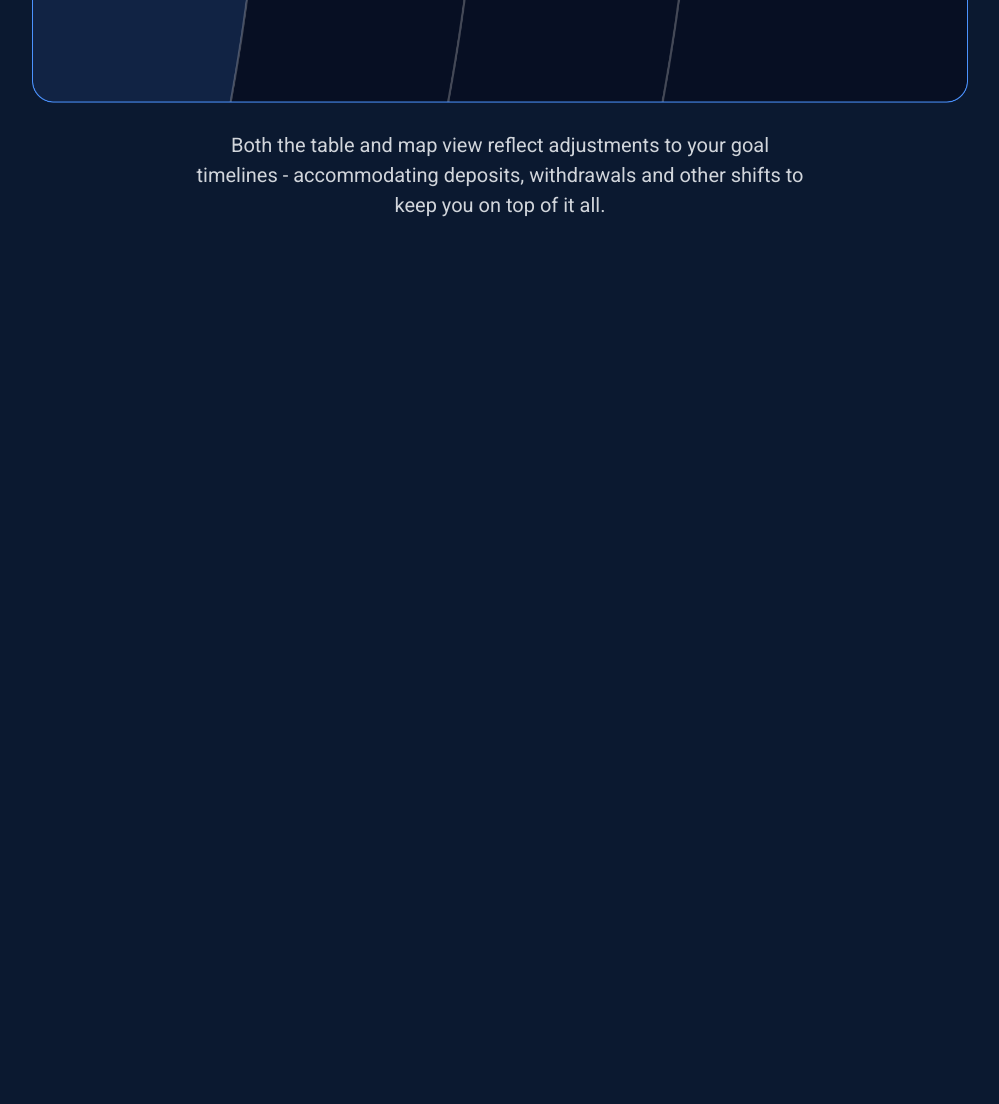
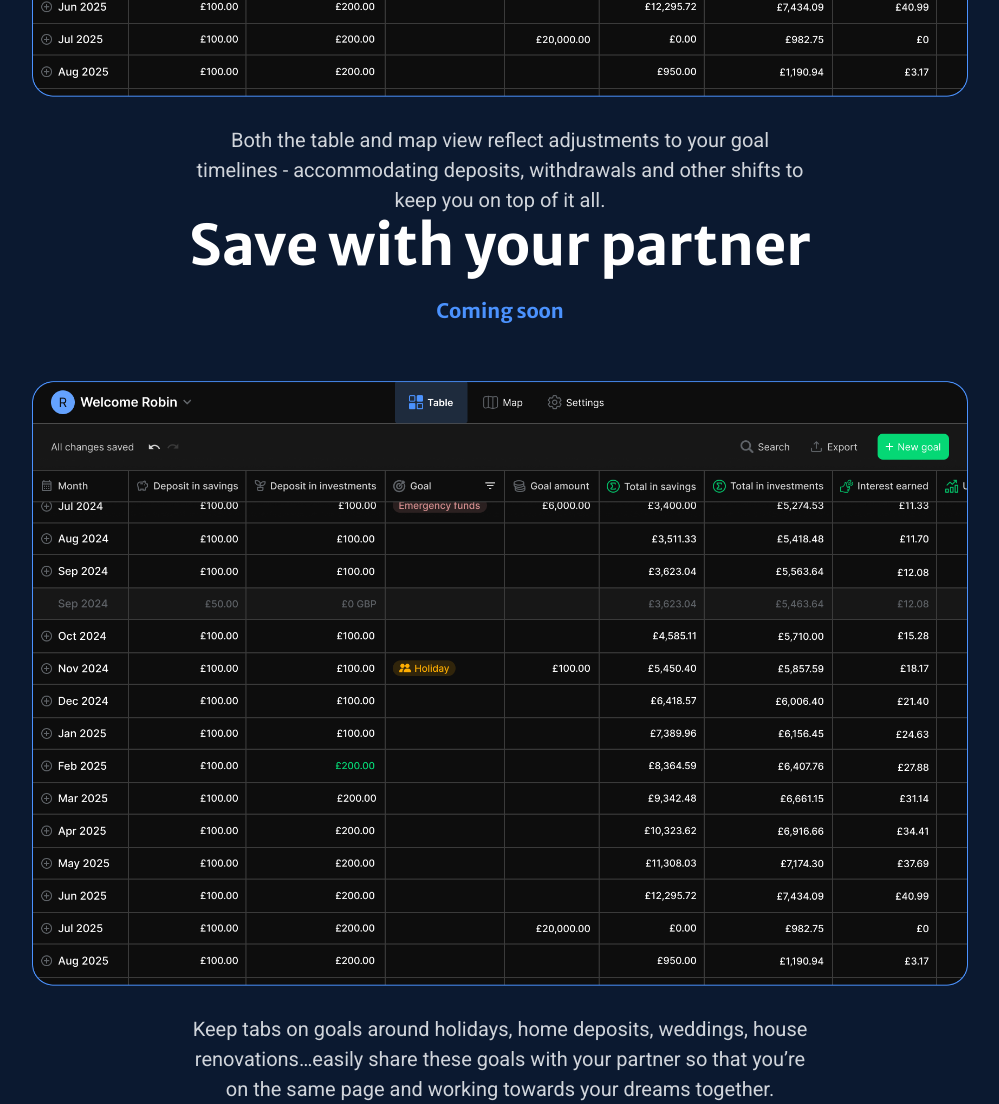
Before and after one commit to RathBala/sloth-site, a website: page src/index.html in a window 1280 px wide. Shown: the part 4139-5243 px from the top of the page, without its empty margins (140-1139 px from the left). Before the commit the page ends 4359 px from the top, so only its background shows below. Drawn offline with Linux system fonts and the light colour scheme.

Commit message:
WIP benefits. TODO - finish figma image for 4th benefit i.e. menu.

```diff
--- a/src/index.html
+++ b/src/index.html
@@ -139,7 +139,7 @@
             >
               <img
                   class="w-full"
-                  src="assets/images/Scenario focus - A.png"
+                  src="assets/images/Table view - before change.png"
                   alt="sloth money table view with saving goals"
                   loading="lazy"
                 >
@@ -148,6 +148,28 @@
           <h3 class="text-center text-gray-300 text-[20px]/[150%] mt-8 lg:text-[20px]/[150%] lg:mt-[8rem]">
             Both the table and map view reflect adjustments to your goal timelines - accommodating deposits, withdrawals and other shifts to keep you on top of it all.</h3>
         </div>
+        <div class="max-w-[375px] flex flex-col items-center md:max-w-[624px]">
+          <h2 class="font-sans font-bold text-center text-[32px]/[110%] mb-4 lg:text-[56px]/[110%] lg:mb-6">
+            Save with your partner
+          </h2>
+          <p class="font-sans font-bold text-center text-blue-light text-[16px]/[110%] mb-8 lg:text-[20px]/[110%] lg:mb-10rem">
+            Coming soon
+          </p>
+          <div class="relative w-full">
+            <div
+                class="relative scale-100 md:scale-125 lg:scale-150 transform-gpu"
+            >
+              <img
+                  class="w-full"
+                  src="assets/images/Table view - before change.png"
+                  alt="sloth money table view with saving goals"
+                  loading="lazy"
+                >
+            </div>
+          </div>
+          <h3 class="text-center text-gray-300 text-[20px]/[150%] mt-8 lg:text-[20px]/[150%] lg:mt-[8rem]">
+            Keep tabs on goals around holidays, home deposits, weddings, house renovations…easily share these goals with your partner so that you’re on the same page and working towards your dreams together.</h3>
+        </div>
       </section>
     </main>
   </body>
--- a/tailwind.config.js
+++ b/tailwind.config.js
@@ -1,32 +1,33 @@
 /** @type {import('tailwindcss').Config} */
 module.exports = {
-  content: ["./src/**/*.html", "./src/assets/js/**/*.js"],
+  content: ['./src/**/*.html', './src/assets/js/**/*.js'],
   theme: {
     extend: {
       backgroundImage: {
-        "gradient-to-b-green":
-          "linear-gradient(to bottom, #04bf68 0%, #04bf68 100%)",
+        'gradient-to-b-green':
+          'linear-gradient(to bottom, #04bf68 0%, #04bf68 100%)',
       },
       colors: {
-        "blue-dark": "#0b1930",
-        "green-light": "#96f294",
-        green: "#04bf68",
+        'blue-dark': '#0b1930',
+        'blue-light': '#4B92FE',
+        'green-light': '#96f294',
+        green: '#04bf68',
       },
       fontFamily: {
-        sans: ["Merriweather Sans", "sans-serif"],
-        serif: ["Roboto", "serif"],
+        sans: ['Merriweather Sans', 'sans-serif'],
+        serif: ['Roboto', 'serif'],
       },
       height: {
-        "1/2vh": "50vh",
+        '1/2vh': '50vh',
       },
       spacing: {
-        "20vh": "20vh",
-        "1rem": "1rem",
-        "1.5rem": "1.5rem",
-        "2rem": "2rem",
-        "10rem": "10rem",
+        '20vh': '20vh',
+        '1rem': '1rem',
+        '1.5rem': '1.5rem',
+        '2rem': '2rem',
+        '10rem': '10rem',
       },
     },
   },
   plugins: [],
-};
+}
```
Also changed, not shown: src/assets/images/Table view - before change.png (added), src/assets/images/saving goals.png, src/output.css.
